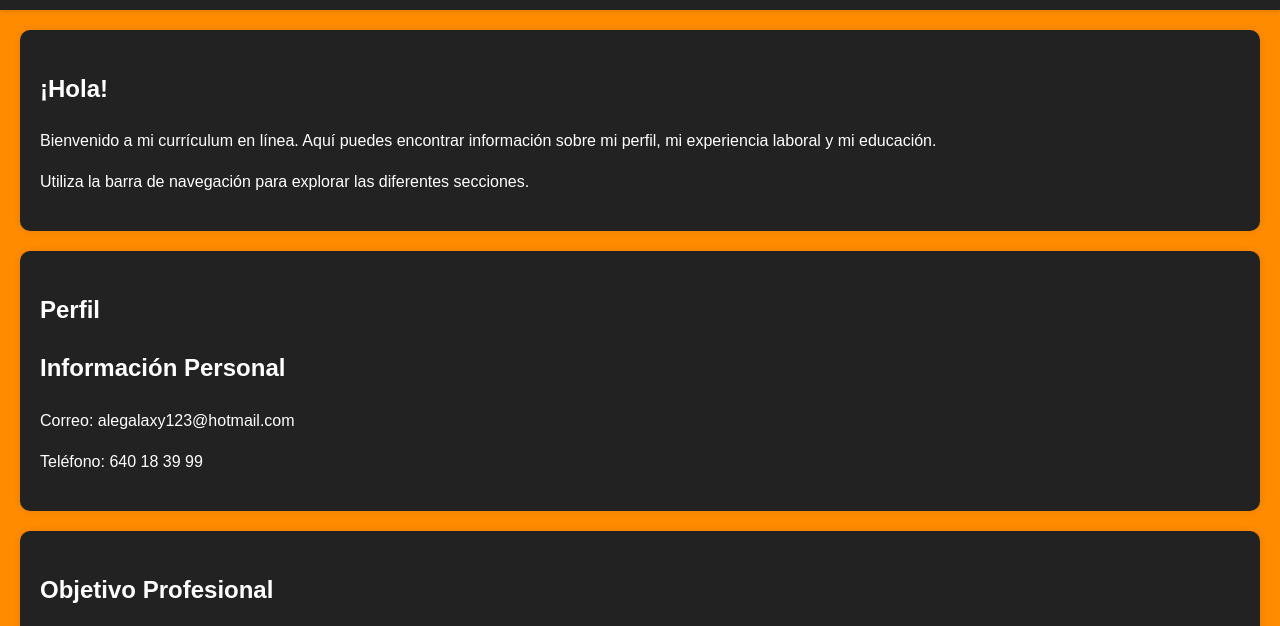
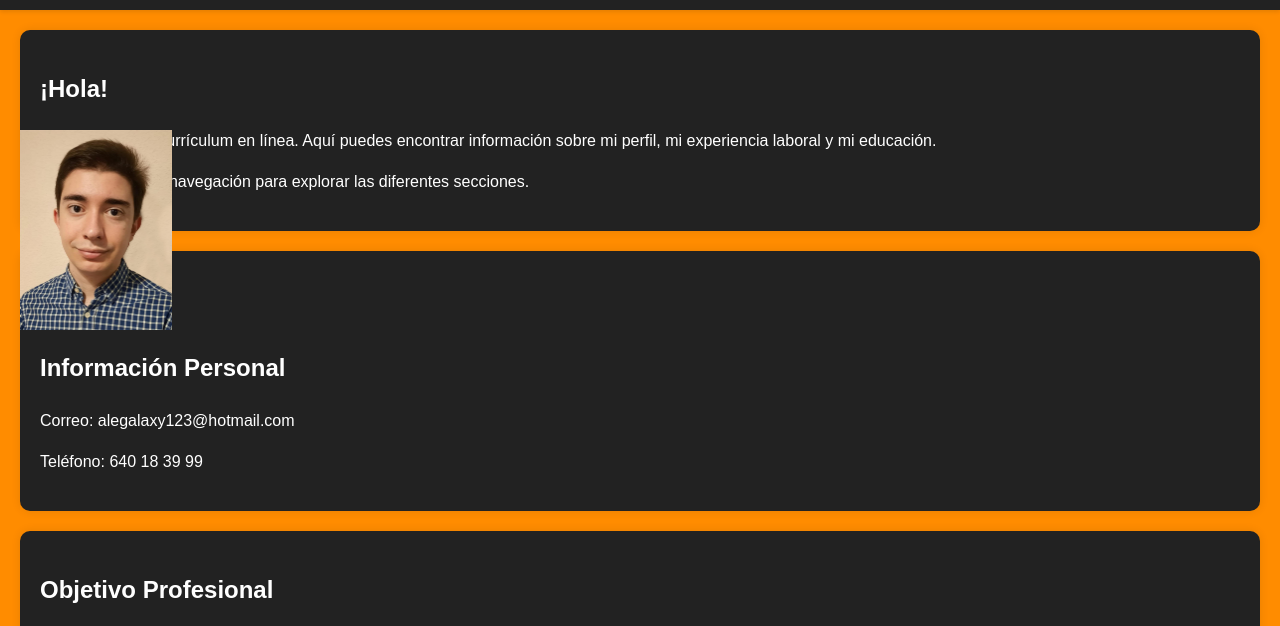
Before and after one commit to AlejandroParragaAlcazar/PCSS-AlejandroParragaAlcazar, a plain HTML site: page index.html in a window 1280 px wide. Shown: the part 170-796 px from the top of the page. Drawn offline with Linux system fonts and the light colour scheme.

Commit message:
Update styles.css

```diff
--- a/assets/css/styles.css
+++ b/assets/css/styles.css
@@ -23,7 +23,7 @@ header {
 header img {
     max-width: 200px; /* Establecer un ancho máximo para la imagen */
     max-height: 200px; /* Establecer una altura máxima para la imagen */
-    position: absolute; /* Establecer posición absoluta */
+    position: fixed; /* Establecer posición absoluta */
     top: 50%; /* Centrar verticalmente */
     left: 20px; /* Posicionar a la izquierda con un margen de 20px */
     transform: translateY(-50%); /* Centrar verticalmente */
```
